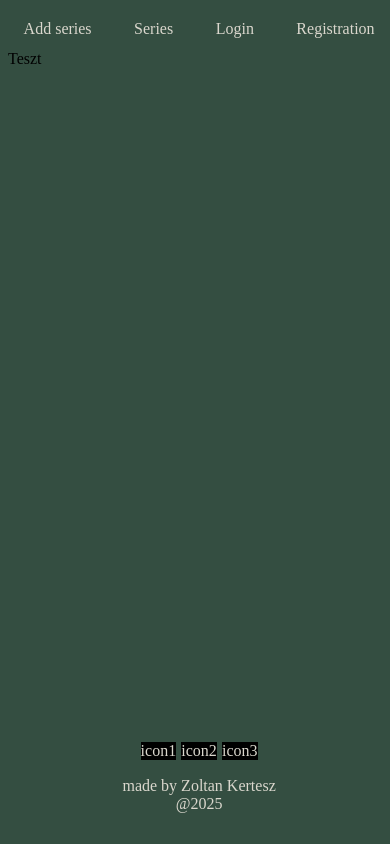
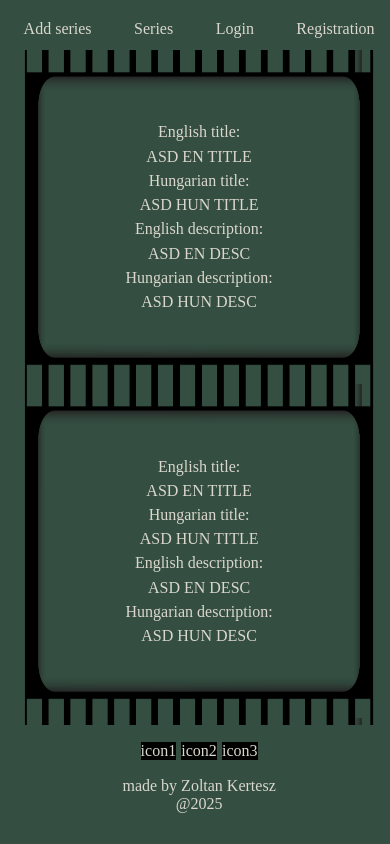
Before and after one commit to KerteszZoltan/serie_library_client, a Next.js app: page / in a window 390 px wide. Built offline with nearby package versions, Linux system fonts and the light colour scheme.

Commit message:
main page basic frame

```diff
--- a/src/app/layout.tsx
+++ b/src/app/layout.tsx
@@ -9,7 +9,7 @@ import Footer from "@/common/componenets/footer/footer";
 
 export const roboto_mono = Roboto_Mono({
   subsets: ['latin'],
-  display: 'swap',
+  display: 'swap'
 })
 
 export const metadata: Metadata = {
--- a/src/app/page.module.scss
+++ b/src/app/page.module.scss
@@ -1,6 +1,92 @@
 @use "./styles/variables.scss" as variables;
 
 .page{
-    width: 90vw;
+    position: relative;
+    left: 4vw;
+    width: 100vw;
     height: 80vh;
+    display: flex;
+    flex-direction: column;
+    overflow: scroll;
+
+    &_background{
+        position: relative;
+        height: max-content;
+        padding-top: 10%;
+        padding-bottom: 10%;
+        background-image: url("/moovie.png");
+        background-size: 100% 200%;
+        background-repeat: no-repeat;
+        background-position: center;
+        width: 100vw;
+        left: -5vw;
+        place-content: center;
+
+        &_container{
+            align-items: center;
+            width: 80vw;
+            position: relative;
+            display: grid;
+            grid-template-columns: repeat(2,1fr);
+            position: relative;
+            justify-items: center;
+            justify-self: center;
+
+        }
+
+        &_container > span{
+            justify-self: right;
+            padding: 1%;
+        }
+
+        &_container > span:nth-child(2n){
+            justify-self: left;
+        }
+    }
 }
+
+$extra_height:20%;
+
+@media (max-width:600px){
+    .page{
+        position: relative;
+        left: 4vw;
+        width: 90vw;
+        height: 80vh;
+        display: flex;
+        flex-direction: column;
+        overflow: scroll;
+        overflow-x: hidden;
+
+        &_background{
+            position: relative;
+            padding-top: 20%;
+            padding-bottom: 20%;
+            background-image: url("/moovie.png");
+            background-size: 100% 200%;
+            background-repeat: no-repeat;
+            background-position: center;
+            width: 100vw;
+            left: -5vw;
+            height: (fit-content + #{$extra_height});
+            place-content: center;
+
+            &_container{
+                align-items: center;
+                width: 80vw;
+                position: relative;
+                display: flex;
+                flex-direction: column;
+                grid-template-columns: repeat(4,1fr);
+                position: relative;
+                justify-items: center;
+                justify-self: center;
+
+            }
+            &_container > span{
+                padding: 1%;
+            }
+        }
+    }
+
+}
--- a/src/app/page.tsx
+++ b/src/app/page.tsx
@@ -3,7 +3,63 @@ import styles from "./page.module.scss";
 export default function Home() {
   return (
     <div className={styles.page}>
-        Teszt
+      <div className={styles.page_background}>
+        <div className={styles.page_background_container}>
+          <span>English title:</span>
+          <span>ASD EN TITLE</span>
+          <span>Hungarian title:</span>
+          <span>ASD HUN TITLE</span>
+          <span>English description:</span>
+          <span>ASD EN DESC</span>
+          <span>Hungarian description:</span>
+          <span>ASD HUN DESC
+          </span>
+        </div>
+      </div>
+      <div className={styles.page_background}>
+        <div className={styles.page_background_container}>
+          <span>English title:</span>
+          <span>ASD EN TITLE</span>
+          <span>Hungarian title:</span>
+          <span>ASD HUN TITLE</span>
+          <span>English description:</span>
+          <span>ASD EN DESC</span>
+          <span>Hungarian description:</span>
+          <span>ASD HUN DESC
+          </span>
+        </div>
+      </div>
+      <div className={styles.page_background}>
+        <div className={styles.page_background_container}>
+          <span>English title:</span>
+          <span>ASD EN TITLE</span>
+          <span>Hungarian title:</span>
+          <span>ASD HUN TITLE</span>
+          <span>English description:</span>
+          <span>ASD EN DESC</span>
+          <span>Hungarian description:</span>
+          <span>ASD HUN DESC
+          </span>
+        </div>
+      </div>
+      <div className={styles.page_background}>
+        <div className={styles.page_background_container}>
+          <span>English title:</span>
+          <span>ASD EN TITLE</span>
+          <span>Hungarian title:</span>
+          <span>ASD HUN TITLE</span>
+          <span>English description:</span>
+          <span>ASD EN DESC
+          Lorem ipsum dolor sit amet consectetur adipisicing elit. Perspiciatis voluptatibus, magni dolorem odio tempora fugit ullam laborum, voluptatem maiores mollitia illo officiis nulla deserunt rerum esse molestiae doloremque modi at reiciendis veniam! Provident velit nihil minus dolorem rerum doloremque consequuntur excepturi dolore et repellat nemo maiores adipisci odio quidem quam, nam accusantium expedita eveniet nesciunt praesentium aut, architecto quibusdam! Perspiciatis non hic consequuntur quam cupiditate libero repellendus tempore totam facilis illo numquam eligendi ipsa voluptatum recusandae, saepe voluptatibus rem. Ipsam fugit est nesciunt autem perferendis possimus, a iure ducimus neque debitis expedita sint natus quisquam sunt tempore animi provident et.
+
+          </span>
+          <span>Hungarian description:</span>
+          <span>ASD HUN DESC
+            Lorem ipsum dolor sit amet consectetur adipisicing elit. Perspiciatis voluptatibus, magni dolorem odio tempora fugit ullam laborum, voluptatem maiores mollitia illo officiis nulla deserunt rerum esse molestiae doloremque modi at reiciendis veniam! Provident velit nihil minus dolorem rerum doloremque consequuntur excepturi dolore et repellat nemo maiores adipisci odio quidem quam, nam accusantium expedita eveniet nesciunt praesentium aut, architecto quibusdam! Perspiciatis non hic consequuntur quam cupiditate libero repellendus tempore totam facilis illo numquam eligendi ipsa voluptatum recusandae, saepe voluptatibus rem. Ipsam fugit est nesciunt autem perferendis possimus, a iure ducimus neque debitis expedita sint natus quisquam sunt tempore animi provident et.
+          </span>
+        </div>
+      </div>
+
     </div>
   );
 }
--- a/src/app/styles/globals.scss
+++ b/src/app/styles/globals.scss
@@ -3,4 +3,6 @@
 body{
   background-color: variables.$color-background;
   position: absolute;
+  color: variables.$color-text;
+  overflow-x: hidden;
 }
--- a/src/common/componenets/footer/footer.module.scss
+++ b/src/common/componenets/footer/footer.module.scss
@@ -1,7 +1,6 @@
 @use "../../../app/styles/variables.scss" as variables;
 
 .footer_container{
-    color: variables.$color-text;
     width: 90vw;
     height: 10vh;
     position: relative;
--- a/src/common/componenets/navigation/navigation.module.scss
+++ b/src/common/componenets/navigation/navigation.module.scss
@@ -1,7 +1,6 @@
 @use "../../../app/styles/variables.scss" as variables;
 
 .nav_container{
-    color: variables.$color-text;
     width: 90vw;
     height: 5vh;
     position: relative;
```
Also changed, not shown: public/moovie.png (added).
